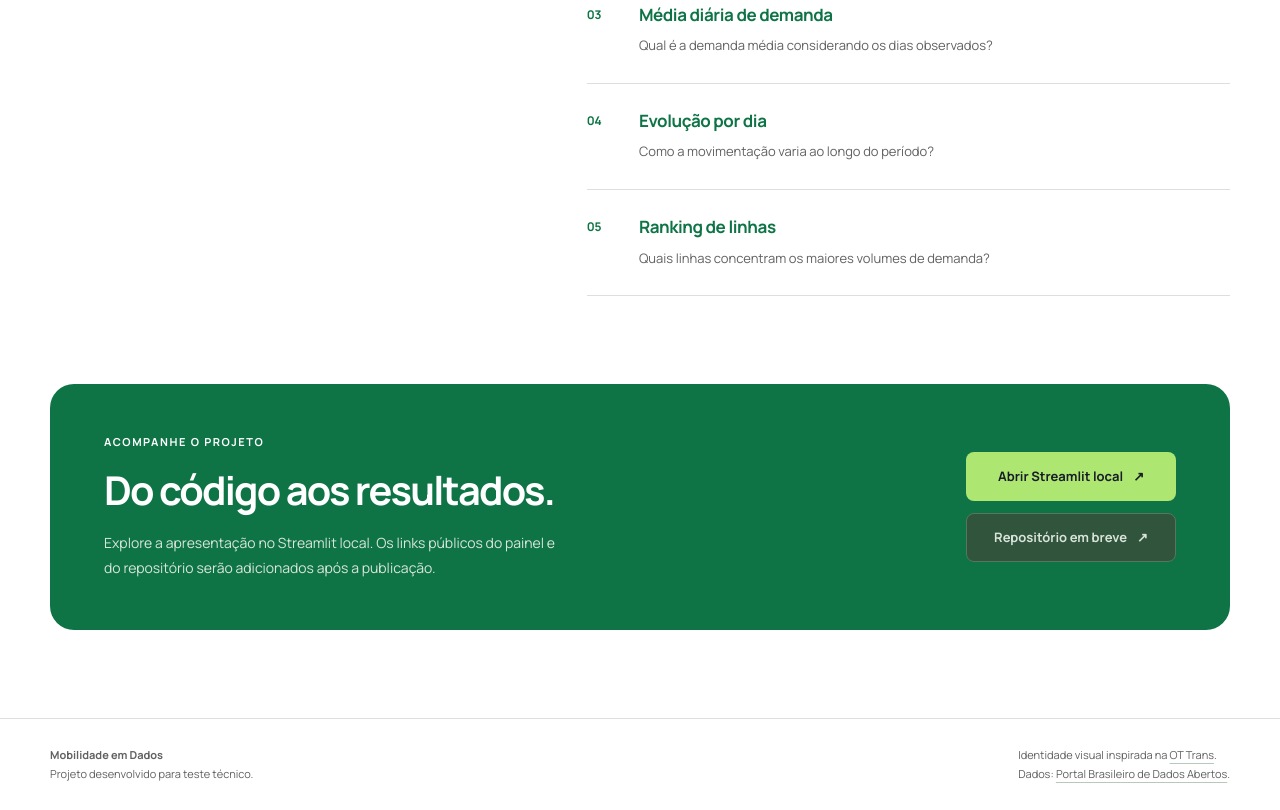
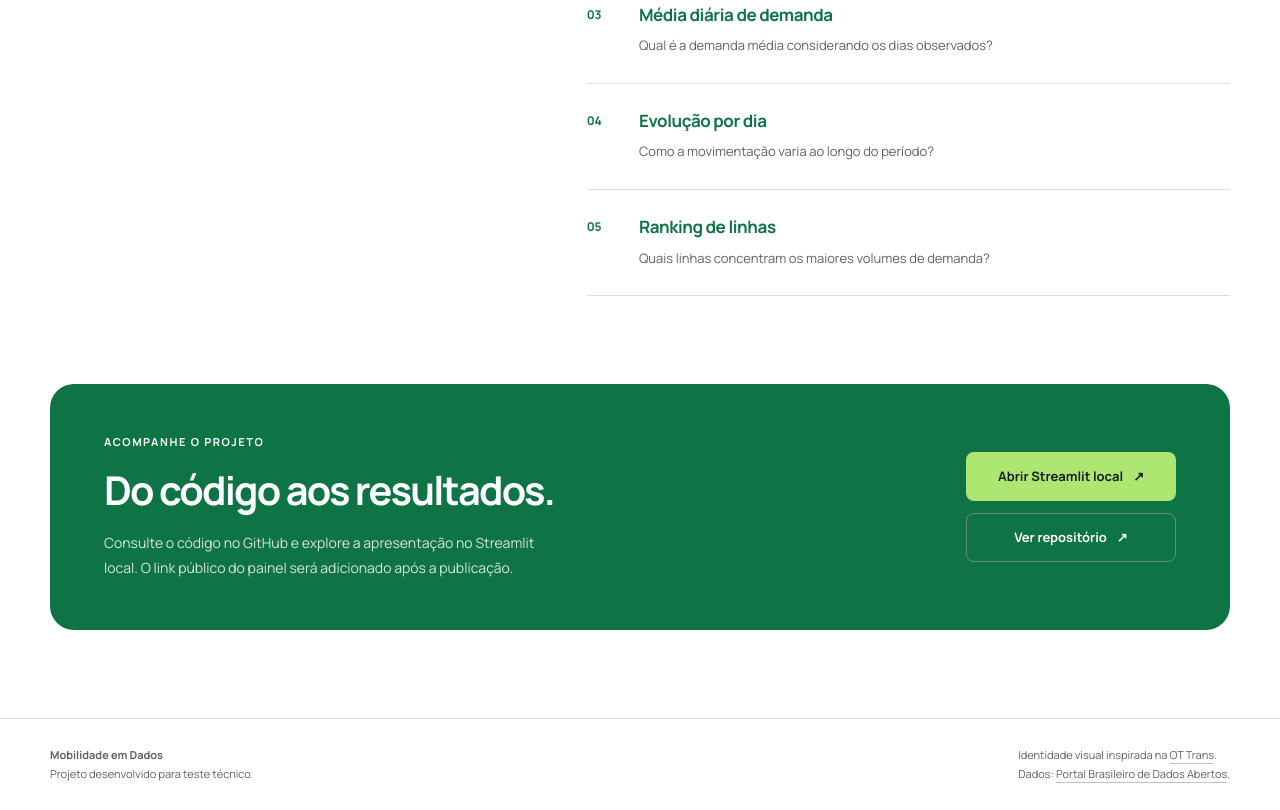
Before and after one commit to matheus-dataeng/Teste_Tecnico_Desenvolvedor_Jr_Ottrans, a plain HTML site: page landing_page/index.html in a window 1280 px wide. Shown: the part 2241-3051 px from the top of the page. Drawn offline with Linux system fonts and the light colour scheme.

Commit message:
Adiciona link do GitHub na landing page

```diff
--- a/landing_page/index.html
+++ b/landing_page/index.html
@@ -168,13 +168,12 @@
         <div>
           <p class="eyebrow">ACOMPANHE O PROJETO</p>
           <h2 id="titulo-acessar">Do código aos resultados.</h2>
-          <p>Explore a apresentação no Streamlit local. Os links públicos do painel e do repositório serão adicionados após a publicação.</p>
+          <p>Consulte o código no GitHub e explore a apresentação no Streamlit local. O link público do painel será adicionado após a publicação.</p>
         </div>
         <div class="access-actions">
           <!-- Substituir pelo endereço público do Streamlit quando estiver disponível. -->
           <a class="button button-primary" href="http://127.0.0.1:8501" target="_blank" rel="noopener noreferrer">Abrir Streamlit local <span aria-hidden="true">↗</span></a>
-          <!-- Para ativar: adicionar href com a URL do GitHub e remover is-disabled e aria-disabled. -->
-          <a class="button button-outline is-disabled" role="link" aria-disabled="true">Repositório em breve <span aria-hidden="true">↗</span></a>
+          <a class="button button-outline" href="https://github.com/matheus-dataeng/Teste_Tecnico_Desenvolvedor_Jr_Ottrans" target="_blank" rel="noopener noreferrer">Ver repositório <span aria-hidden="true">↗</span></a>
         </div>
       </div>
     </section>
```
